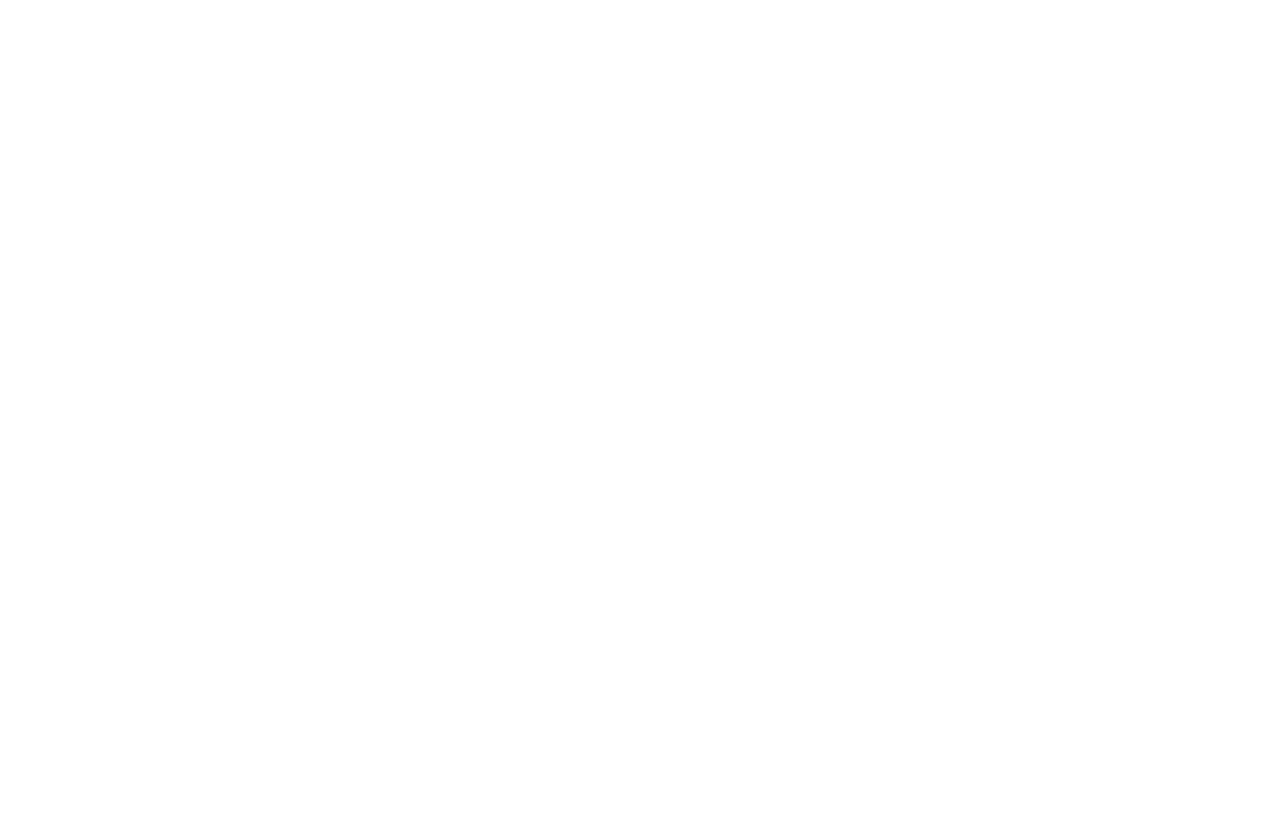
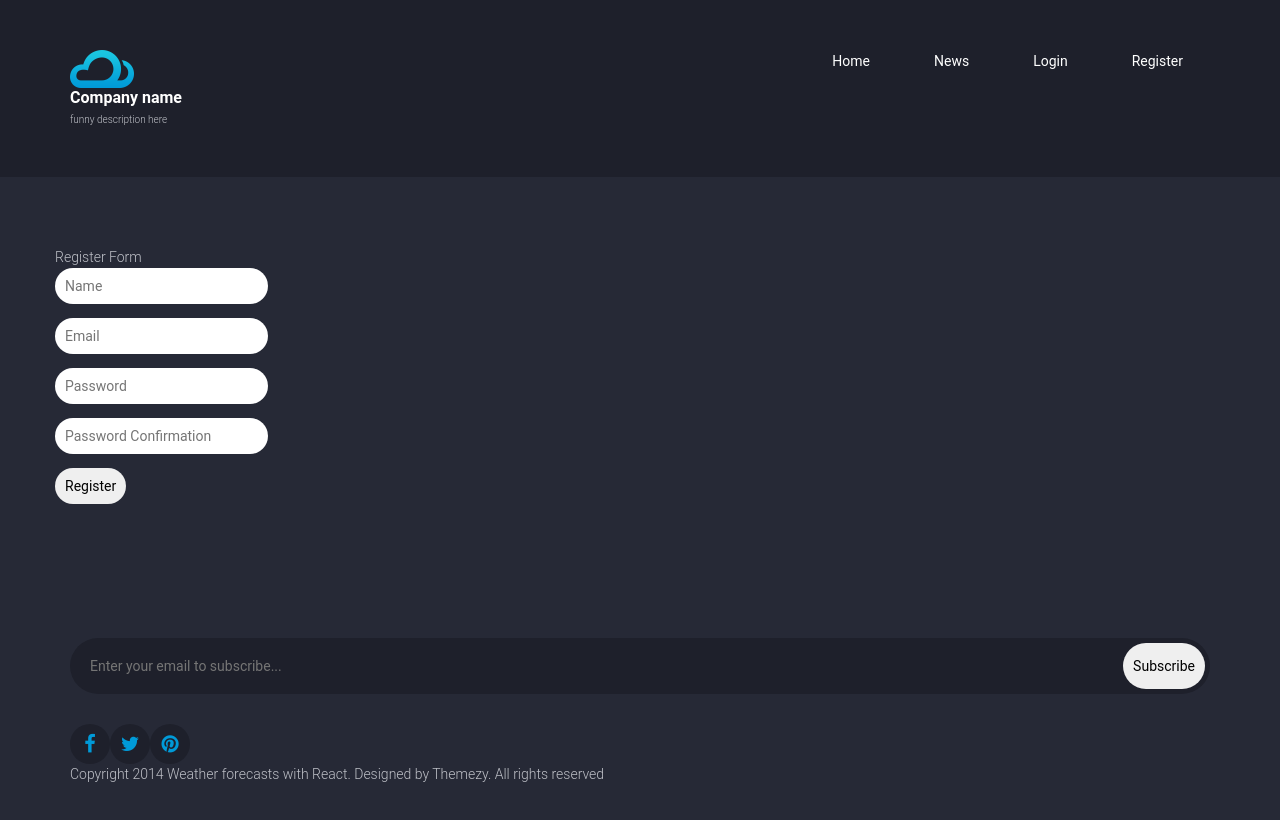
Before and after one commit to emiliyank/weather-forecast-react, a React (Create React App) app: page /register in a window 1280 px wide. Shown: the top 820 px of the page. Built offline with nearby package versions, Linux system fonts and the light colour scheme.

Commit message:
Make user registration.

```diff
--- a/src/navigation.js
+++ b/src/navigation.js
@@ -4,6 +4,7 @@ import {Switch, Route} from 'react-router-dom'
 import Home from './pages/home'
 import News from './pages/news'
 import LoginPage from './pages/login'
+import RegisterPage from './pages/register'
 import LogoutPage from './pages/logout'
 import CreateNews from './pages/createNews'
 import UserContext from './context'
@@ -19,6 +20,7 @@ class Navigation extends Component
 				<Route path="/news" component={News} activeClassName="activeNav"/>
 				<Route path="/create-news" component={CreateNews}/>
 				<Route path="/login" component={LoginPage}/>
+				<Route path="/register" component={RegisterPage}/>
 				<Route path="/logout" component={LogoutPage}/>
 			</Switch>
 		)
--- a/src/pages/register/index.js
+++ b/src/pages/register/index.js
@@ -1,89 +1,83 @@
 import React, { useState, useContext } from 'react'
+import { useHistory } from "react-router-dom"
 import Header from '../../components/header'
 import Footer from '../../components/footer'
+import UserContext from '../../context'
 import styles from './index.module.css'
 import cx from 'classnames'
 
 const RegisterPage = () => {
+	const [name, setName] = useState('')
 	const [email, setEmail] = useState('')
   	const [password, setPassword] = useState('')
   	const [passwordConfirmation, setPasswordConfirmation] = useState('')
+  	const [errors, setErrors] = useState('')
 
-	handleChange = (event, type) => {
-		const loginState = {}
-		loginState[type] = event.target.value
+  	const context = useContext(UserContext)
+  	const history = useHistory()
 
-		this.setState(loginState)
-	}
-
-	handleSubmit = async (event) => {
+	const handleSubmit = async (event) => {
 	    event.preventDefault()
 
-	    const {
-	      email,
-	      password
-	    } = this.state
-
 	    try{
-	    	const promise = await fetch('http://localhost:8000/api/login', {
+	    	console.log(password + ' = ' + passwordConfirmation)
+	    	const promise = await fetch('http://localhost:8000/api/register', {
 		    	method: 'POST',
 		    	body: JSON.stringify({
+		    		name,
 			        email,
-			        password
+			        password,
+			        password_confirmation: passwordConfirmation
 			    }),
 			    headers: {
 			    	'Content-Type': 'application/json'
 			    }
 			})
-			console.log(promise)
-
 
 			const response = await promise.json()
 			const authToken = response.token
 			document.cookie = `x-auth-token=${authToken}`
 
 			if(authToken){
-				this.props.history.push('/')
+				const user = {
+					'user_id': response.user.id,
+					'user_email': response.user.email,
+					'usernames': response.user.name
+				}
+				context.logIn(user)
+				history.push('/')
 			} else {
-				const loginState = {}
-				if(response.message == 'Unauthorized'){
-					loginState['errors'] = "Грешен потребител и/или парола!"
-				} else {
-					loginState['errors'] = JSON.stringify(response.message)
-				}
-
-		    	this.setState(loginState)
-		    	console.log(this.state)
+				setErrors(JSON.stringify(response))
 			}
 	    } catch(e) {
-	    	console.log(e)
-	    	const loginState = {}
-	    	loginState['errors'] = e
-	    	this.setState(loginState)
-	    	console.log(this.state)
+	    	console.log('Error ', e)
 	    }
 	}
 
 	return (
-	  <div className="site-content">
+	  <div className={styles["site-content"]}>
 	  	<Header />
+
 	  	<div className={styles["fullwidth-block"]}>
 			<div className={styles["container"]}>
 				<div className={styles["row"]}>
 			    	<div className={cx(styles["errors"], styles["col-md-4"])}>
-					{this.state.errors}
+						{errors}
 					</div>
 
 			    	Register Form
 			    	<form onSubmit={handleSubmit}>
 			    		<p>
-		    			<input type="text" name="email" onChange={(e) => handleChange(e, 'email')} placeholder="Email" id="email" />
+			    			<input type="text" name="name" onChange={e => setName(e.target.value)} placeholder="Name" id="name" />
 			    		</p>
 			    		<p>
-		    			<input type="password" name="password" onChange={(e) => handleChange(e, 'password')} placeholder="Password" id="password" />
+			    			<input type="text" name="email" onChange={e => setEmail(e.target.value)} placeholder="Email" id="email" />
 			    		</p>
 			    		<p>
-		    			<input type="password" name="password_confirmation" onChange={(e) => handleChange(e, 'password_confirmation')} placeholder="Password Confirmation" id="password_confirmation" />
+			    			<input type="password" name="password" onChange={e => setPassword(e.target.value)} placeholder="Password" id="password" />
+			    		</p>
+			    		<p>
+			    			<input type="password" name="password_confirmation" onChange={e => setPasswordConfirmation(e.target.value)} placeholder="Password Confirmation" id="password_confirmation" />
 			    		</p>
 			    		<p>
 			    			<input type="submit" name="Register" value="Register"/>
@@ -92,6 +86,7 @@ const RegisterPage = () => {
 			    </div>
 			</div>
 		</div>
+
 	  	<Footer />
 	  </div>
 	)
```
Lines whose indentation alone changed are shown as unchanged.
